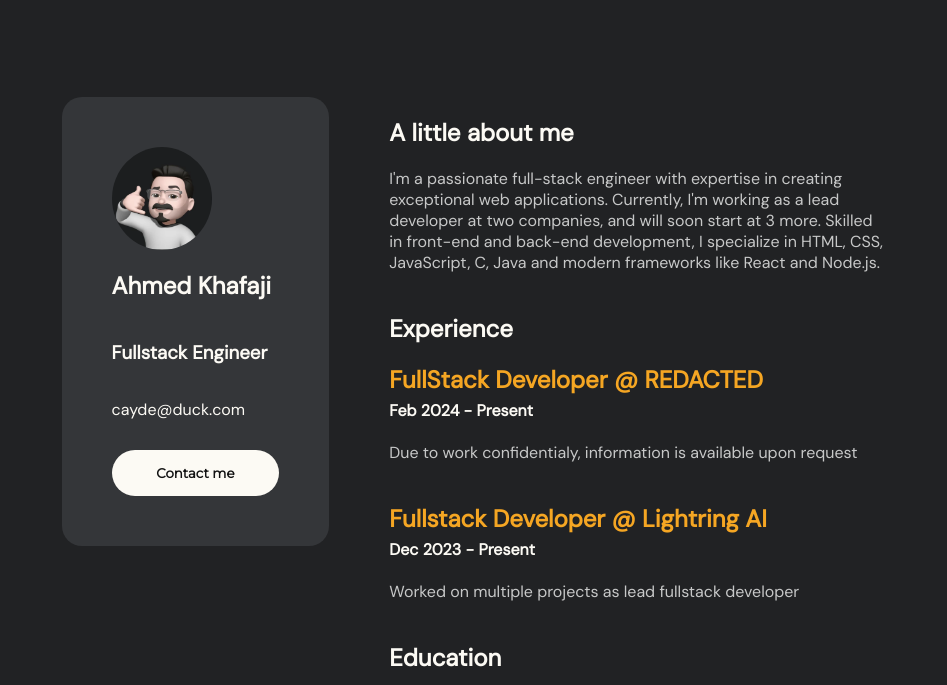
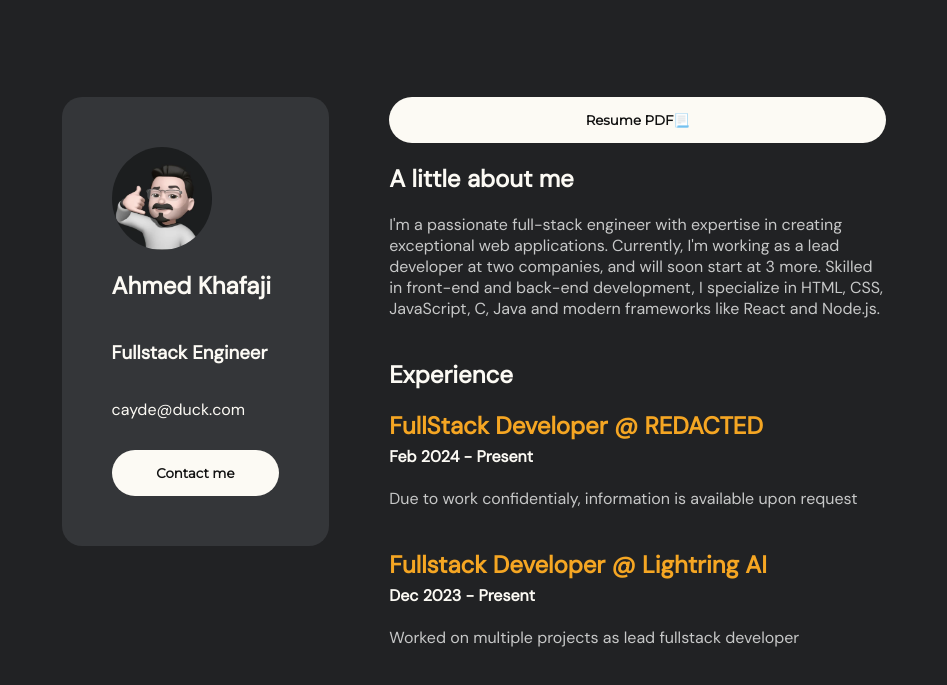
Before and after one commit to khafaji-ahmed/portfolio-v2, a plain HTML site: page pages/resume.html in a window 1280 px wide. Shown: the part 102-787 px from the top of the page, without its empty margins (166-1113 px from the left). Drawn offline with Linux system fonts and the light colour scheme.

Commit message:
📝 docs(resume.pdf, resume.html): add updated resume PDF
✨ feat(resume.html): add button to open resume PDF in new tab
🎨 style(resume.css): add full width style for resume PDF button

```diff
--- a/pages/resume.html
+++ b/pages/resume.html
@@ -48,6 +48,8 @@
         </div>
       </section>
 
+
+
       <div class="container">
         <section class="tiles-section">
           <div class="tile intro">
@@ -65,6 +67,12 @@
         </section>
 
         <section class="resume-section">
+          <button
+            class="button navbar-item contact-me resumePDF"
+            onclick="window.open('../assets/resume.pdf')"
+          >
+            Resume PDF📃
+          </button>
           <div class="resume">
             <div class="resume-part small-intro">
               <h1 class="resume-part little-about-me">A little about me</h1>
--- a/styles/resume.css
+++ b/styles/resume.css
@@ -67,6 +67,10 @@
     flex-direction: column;
     width: 65%;
   }
+}
+
+.resumePDF {
+  width: 100%;
 }
 
 /* tiles styles */
```
Also changed, not shown: 1 other file.
